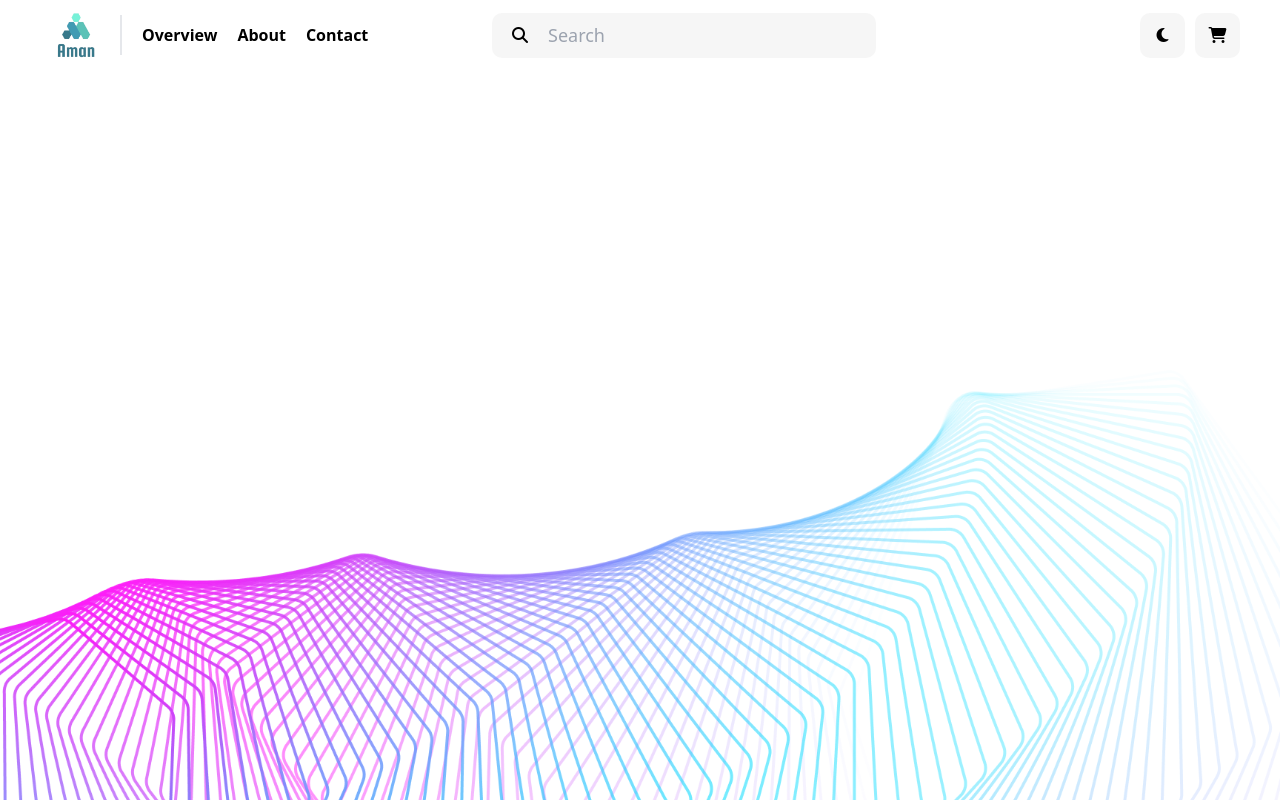
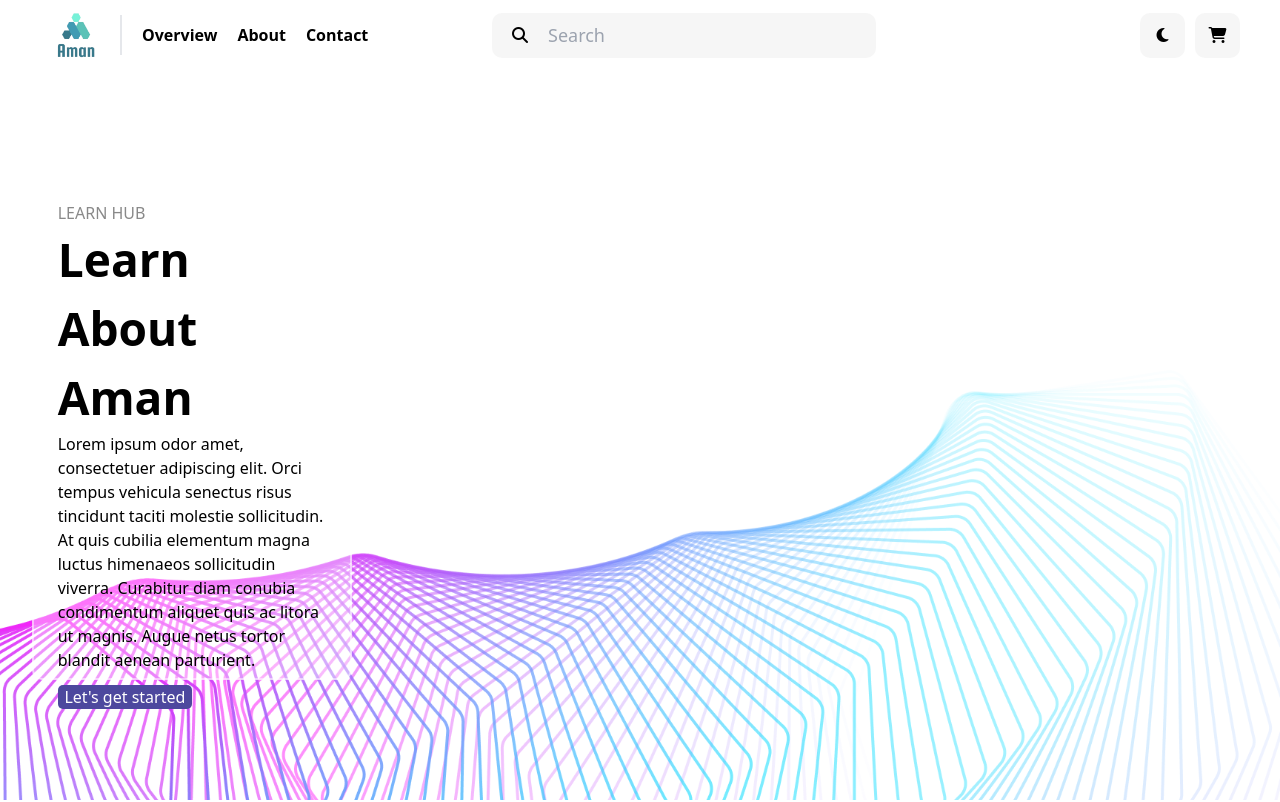
Before and after one commit to JasonFernandoo/CodeFest, a React (Vite) app in the folder frontend/: page /overview in a window 1280 px wide. Shown: the top 802 px of the page. Built offline with nearby package versions, Linux system fonts and the light colour scheme.

Commit message:
refactor: update overview

```diff
--- a/frontend/src/components/OverviewContainer.tsx
+++ b/frontend/src/components/OverviewContainer.tsx
@@ -6,7 +6,7 @@ import OverviewContent from './OverviewContent';
 const OverviewContainer = () => {
   const { darkMode } = useDarkMode();
   return (
-    <div className={`h-auto w-[100vw] flex transition duration-500 ${darkMode ? 'bg-black text-white' : 'bg-white text-black'}`}>
+    <div id="overview-content" className={`h-auto w-[100vw] flex transition duration-500 ${darkMode ? 'bg-black text-white' : 'bg-white text-black'}`}>
       <div className='h-[250vh] w-[30%] flex justify-center'>
         <div className='w-[100%] flex text-start'>
           <OverviewNavbar />
--- a/frontend/src/components/OverviewContent.tsx
+++ b/frontend/src/components/OverviewContent.tsx
@@ -5,7 +5,7 @@ const OverviewContent = () => {
   const {darkMode} = useDarkMode();
   return (
     <div className='w-[95%]'>
-        <div className='w-[100%] h-[30vh] flex flex-col justify-center text-start'>
+        <div className='w-[100%] h-[30vh] flex flex-col justify-center text-start' id="what-is-aman">
             <h1 className='text-[30px] font-bold'>What is Aman?</h1>
             <p className='text-[18px] mt-[3%]'>Lorem ipsum odor amet, consectetuer adipiscing elit. Orci tempus vehicula senectus risus tincidunt taciti molestie sollicitudin. At quis cubilia elementum magna luctus himenaeos sollicitudin viverra. Curabitur diam conubia condimentum aliquet quis ac litora ut magnis. Augue netus tortor blandit aenean parturient. Libero suscipit sapien malesuada arcu ligula iaculis.</p>
         </div>
@@ -47,7 +47,7 @@ const OverviewContent = () => {
                 </div>
             </div>
         </div>
-        <div className='w-[100%] h-[30vh] flex flex-col justify-center text-start'>
+        <div className='w-[100%] h-[30vh] flex flex-col justify-center text-start' id="how-to-use-aman">
             <h1 className='text-[30px] font-bold'>How do I use Aman?</h1>
             <p className='text-[18px] mt-[3%]'>Lorem ipsum odor amet, consectetuer adipiscing elit. Orci tempus vehicula senectus risus tincidunt taciti molestie sollicitudin. At quis cubilia elementum magna luctus himenaeos sollicitudin viverra. Curabitur diam conubia condimentum aliquet quis ac litora ut magnis. Augue netus tortor blandit aenean parturient. Libero suscipit sapien malesuada arcu ligula iaculis.</p>
         </div>
@@ -89,7 +89,7 @@ const OverviewContent = () => {
                 </div>
             </div>
         </div>
-        <div className='w-[100%] h-[30vh] flex flex-col justify-center text-start'>
+        <div className='w-[100%] h-[30vh] flex flex-col justify-center text-start' id="what-is-aman-used-for">
             <h1 className='text-[30px] font-bold'>What is Aman use for?</h1>
             <p className='text-[18px] mt-[3%]'>Lorem ipsum odor amet, consectetuer adipiscing elit. Orci tempus vehicula senectus risus tincidunt taciti molestie sollicitudin. At quis cubilia elementum magna luctus himenaeos sollicitudin viverra. Curabitur diam conubia condimentum aliquet quis ac litora ut magnis. Augue netus tortor blandit aenean parturient. Libero suscipit sapien malesuada arcu ligula iaculis.</p>
         </div>
--- a/frontend/src/components/OverviewHome.tsx
+++ b/frontend/src/components/OverviewHome.tsx
@@ -1,13 +1,37 @@
-import React from 'react'
+import React from 'react';
 import { useDarkMode } from '../DarkModeContext';
 
 const OverviewHome = () => {
   const { darkMode } = useDarkMode();
+
+  const scrollToContent = () => {
+    const element = document.getElementById('overview-content');
+    if (element) {
+      const offset = 70;
+      const elementPosition = element.getBoundingClientRect().top;
+      const offsetPosition = elementPosition + window.pageYOffset - offset;
+
+      window.scrollTo({
+        top: offsetPosition,
+        behavior: 'smooth',
+      });
+    }
+  };
+
   return (
     <div className={`h-[100vh] w-[100vw] flex justify-start items-center transition duration-500 bg-[url('/background2.png')] bg-cover bg-center ${darkMode ? 'bg-black text-white' : 'bg-white text-black'}`}>
+        <div className='h-full w-full relative'>
+          <div className='h-[65%] w-[25%] flex bg-[#ffffff60] rounded-[10px] border-[2px] border-[#ffffff80] absolute left-[2.5%] top-[20%] justify-center items-center'>
+            <div className='h-[85%] w-[85%] flex flex-col justify-between text-start'>
+                <h2 className='text-[#898989]'>LEARN HUB</h2>
+                <h1 className='text-[46px] font-bold'>Learn About Aman</h1>
+                <p>Lorem ipsum odor amet, consectetuer adipiscing elit. Orci tempus vehicula senectus risus tincidunt taciti molestie sollicitudin. At quis cubilia elementum magna luctus himenaeos sollicitudin viverra. Curabitur diam conubia condimentum aliquet quis ac litora ut magnis. Augue netus tortor blandit aenean parturient.</p>
+                <button className='h-[40px] w-[50%] bg-[#4d489e] rounded-[5px] text-white mt-[5%]' onClick={scrollToContent}>Let's get started</button>
+            </div>
+          </div>
+        </div>
+    </div>
+  );
+};
 
-    </div>
-  )
-}
-
-export default OverviewHome
+export default OverviewHome;
--- a/frontend/src/components/OverviewNavbar.tsx
+++ b/frontend/src/components/OverviewNavbar.tsx
@@ -3,14 +3,29 @@ import { useDarkMode } from '../DarkModeContext';
 
 const OverviewNavbar = () => {
   const { darkMode } = useDarkMode();
+
+  const scrollToSection = (id: string) => {
+    const element = document.getElementById(id);
+    if (element) {
+      const offset = 70;
+      const elementPosition = element.getBoundingClientRect().top;
+      const offsetPosition = elementPosition + window.pageYOffset - offset;
+
+      window.scrollTo({
+        top: offsetPosition,
+        behavior: 'smooth',
+      });
+    }
+  };
+
   return (
     <div className={`h-[50vh] w-[100%] flex justify-center sticky top-[70px]`}>
       <div className='w-[85%] flex flex-col mt-[7%] items-start'>
         <h1 className='font-bold text-[30px]'>On This Page</h1>
         <ul className={`flex flex-col items-start text-[22px] mt-[7%] gap-3 text-[#898989]`}>
-          <li className='hover:cursor-pointer hover:text-[#4d489e]'>What is Aman?</li>
-          <li className='hover:cursor-pointer hover:text-[#4d489e]'>How do I use Aman?</li>
-          <li className='hover:cursor-pointer hover:text-[#4d489e]'>What is Aman used for?</li>
+          <li className='hover:cursor-pointer hover:text-[#4d489e]' onClick={() => scrollToSection('what-is-aman')}>What is Aman?</li>
+          <li className='hover:cursor-pointer hover:text-[#4d489e]' onClick={() => scrollToSection('how-to-use-aman')}>How do I use Aman?</li>
+          <li className='hover:cursor-pointer hover:text-[#4d489e]' onClick={() => scrollToSection('what-is-aman-used-for')}>What is Aman used for?</li>
         </ul>
       </div>
     </div>
```
